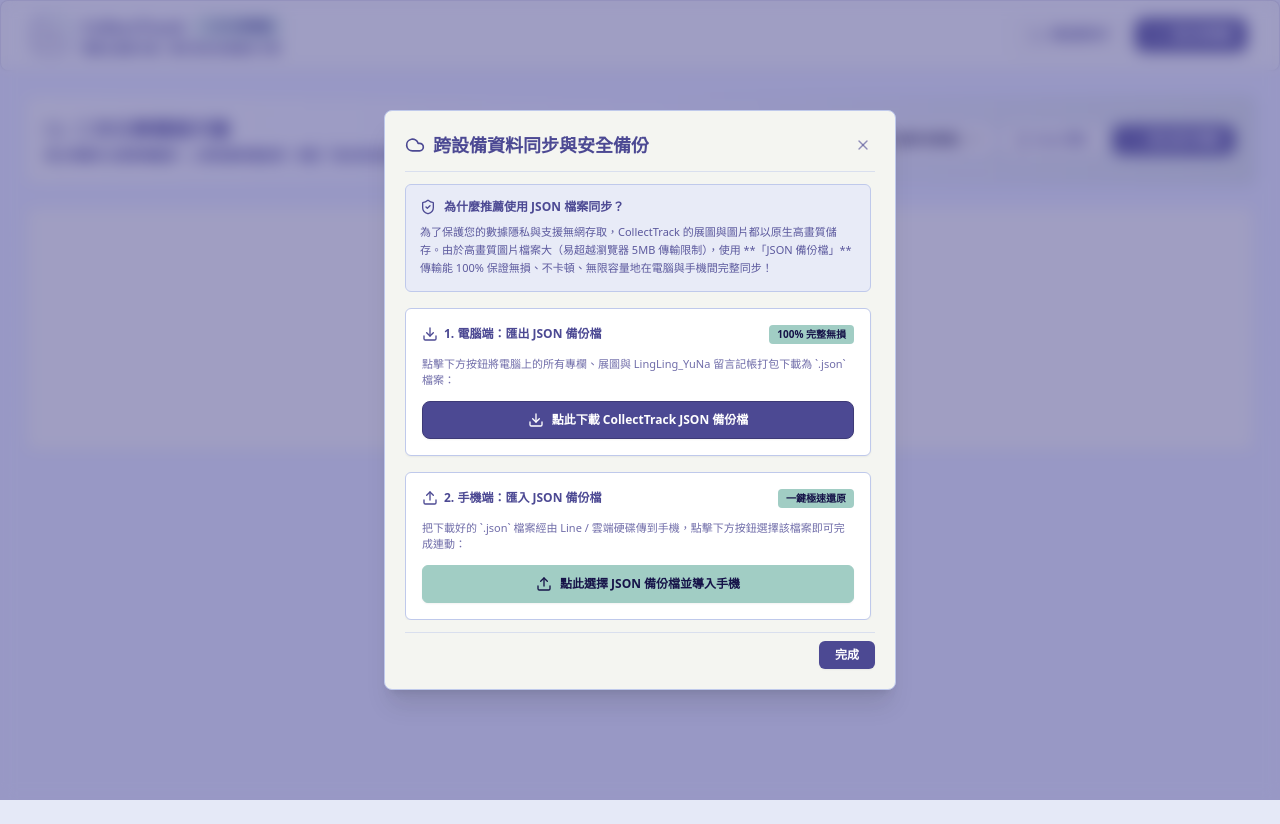
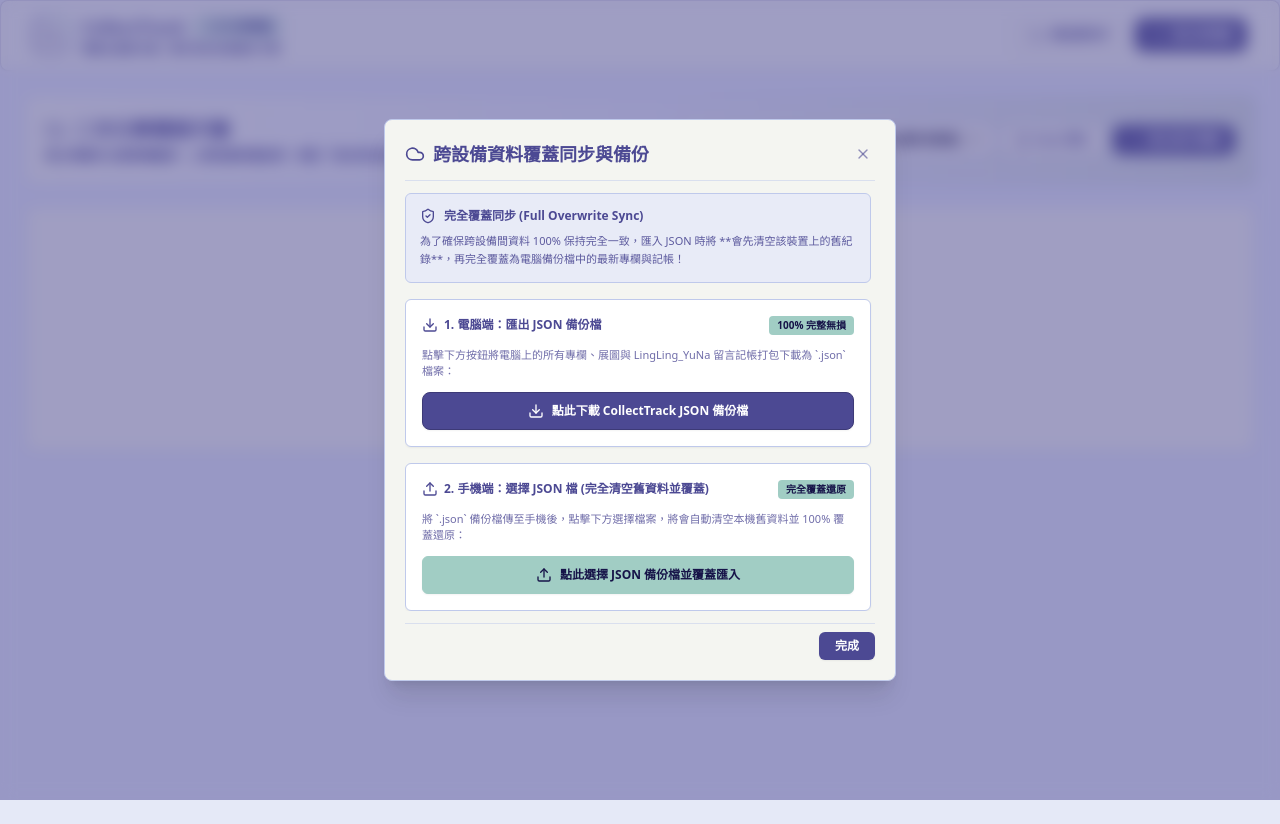
Before and after one commit to LingLingYuNa/ling2yuna, a React (Vite) app: page / in a window 1280 px wide. Both pictures are taken after a click on the button "跨設備同步". Built offline with nearby package versions, Linux system fonts and the light colour scheme.

Commit message:
Clear existing local device data before importing JSON for 100% full overwrite sync

```diff
--- a/src/components/SyncModal.jsx
+++ b/src/components/SyncModal.jsx
@@ -1,7 +1,7 @@
 import React, { useState } from 'react';
 import { useApp } from '../context/AppContext';
-import { X, Cloud, Download, Upload, ShieldCheck, Sparkles, FileText, CheckCircle2 } from 'lucide-react';
-import { getAllColumns, getCommentsByColumn, getImagesByColumn, saveColumn, saveComment, saveImage } from '../db/indexedDB';
+import { X, Cloud, Download, Upload, ShieldCheck, Sparkles } from 'lucide-react';
+import { getAllColumns, getCommentsByColumn, getImagesByColumn, saveColumn, saveComment, saveImage, clearAllData } from '../db/indexedDB';
 
 export default function SyncModal({ isOpen, onClose }) {
   const { refreshColumns } = useApp();
@@ -53,13 +53,13 @@ export default function SyncModal({ isOpen, onClose }) {
     }
   };
 
-  // 2. 從 JSON 檔案匯入資料
+  // 2. ⭐ 從 JSON 檔案匯入資料 (先完全清空舊資料再 100% 覆蓋同步) ⭐
   const handleImportJSON = (e) => {
     const file = e.target.files[0];
     if (!file) return;
 
     setIsLoading(true);
-    setStatusMsg('正在解析讀取備份檔並寫入本機資料庫...');
+    setStatusMsg('正在進行清空舊數據並 100% 覆蓋導入...');
 
     const reader = new FileReader();
     reader.onload = async (event) => {
@@ -68,6 +68,9 @@ export default function SyncModal({ isOpen, onClose }) {
         if (!data.columns || !Array.isArray(data.columns)) {
           throw new Error('備份檔格式不正確');
         }
+
+        // ⭐ 關鍵修正：匯入時先完全清空該裝置本機的舊資料，確保 100% 乾淨覆蓋！ ⭐
+        await clearAllData();
 
         for (const col of data.columns) await saveColumn(col);
         if (data.comments && Array.isArray(data.comments)) {
@@ -79,7 +82,7 @@ export default function SyncModal({ isOpen, onClose }) {
 
         await refreshColumns();
         setIsLoading(false);
-        setStatusMsg(`✨ 跨設備匯入成功！已為您還原 ${data.columns.length} 個專欄與完整記帳！`);
+        setStatusMsg(`✨ 覆蓋同步成功！已清空舊資料並還原 ${data.columns.length} 個專欄與完整記帳！`);
       } catch (err) {
         console.error(err);
         setIsLoading(false);
@@ -96,7 +99,7 @@ export default function SyncModal({ isOpen, onClose }) {
         <div className="flex items-center justify-between pb-3 border-b border-[#bfc9eb]/50">
           <div className="flex items-center space-x-2">
             <Cloud className="w-5 h-5 text-[#4c4993]" />
-            <h3 className="font-black text-lg text-[#4c4993]">跨設備資料同步與安全備份</h3>
+            <h3 className="font-black text-lg text-[#4c4993]">跨設備資料覆蓋同步與備份</h3>
           </div>
           <button
             onClick={onClose}
@@ -119,10 +122,10 @@ export default function SyncModal({ isOpen, onClose }) {
           <div className="bg-[#e8ebf7] p-3.5 rounded-md border border-[#bfc9eb] space-y-2">
             <div className="flex items-center space-x-2 text-[#4c4993] font-black text-xs">
               <ShieldCheck className="w-4 h-4 text-[#4c4993]" />
-              <span>為什麼推薦使用 JSON 檔案同步？</span>
+              <span>完全覆蓋同步 (Full Overwrite Sync)</span>
             </div>
             <p className="text-[11px] text-[#4c4993]/90 font-medium leading-relaxed">
-              為了保護您的數據隱私與支援無網存取，CollectTrack 的展圖與圖片都以原生高畫質儲存。由於高畫質圖片檔案大（易超越瀏覽器 5MB 傳輸限制），使用 **「JSON 備份檔」** 傳輸能 100% 保證無損、不卡頓、無限容量地在電腦與手機間完整同步！
+              為了確保跨設備間資料 100% 保持完全一致，匯入 JSON 時將 **會先清空該裝置上的舊紀錄**，再完全覆蓋為電腦備份檔中的最新專欄與記帳！
             </p>
           </div>
 
@@ -153,25 +156,25 @@ export default function SyncModal({ isOpen, onClose }) {
             </button>
           </div>
 
-          {/* 步驟 2: 手機匯入 */}
+          {/* 步驟 2: 手機覆蓋匯入 */}
           <div className="bg-white p-4 rounded-md border border-[#bfc9eb] shadow-xs space-y-3">
             <div className="flex items-center justify-between">
               <span className="text-xs font-black text-[#4c4993] flex items-center gap-1.5">
                 <Upload className="w-4 h-4 text-[#4c4993]" />
-                2. 手機端：匯入 JSON 備份檔
+                2. 手機端：選擇 JSON 檔 (完全清空舊資料並覆蓋)
               </span>
               <span className="text-[10px] text-[#161348] font-black bg-[#a1cdc4] px-2 py-0.5 rounded">
-                一鍵極速還原
+                完全覆蓋還原
               </span>
             </div>
 
             <p className="text-[11px] text-[#4c4993]/80 font-medium">
-              把下載好的 `.json` 檔案經由 Line / 雲端硬碟傳到手機，點擊下方按鈕選擇該檔案即可完成連動：
+              將 `.json` 備份檔傳至手機後，點擊下方選擇檔案，將會自動清空本機舊資料並 100% 覆蓋還原：
             </p>
 
             <label className="w-full bg-[#a1cdc4] hover:bg-[#8ebfb5] text-[#161348] font-black text-xs py-2.5 rounded-md border border-[#a1cdc4] transition flex items-center justify-center gap-2 cursor-pointer shadow-xs">
               <Upload className="w-4 h-4 text-[#161348]" />
-              <span>點此選擇 JSON 備份檔並導入手機</span>
+              <span>點此選擇 JSON 備份檔並覆蓋匯入</span>
               <input type="file" accept=".json" onChange={handleImportJSON} className="hidden" />
             </label>
           </div>
```
